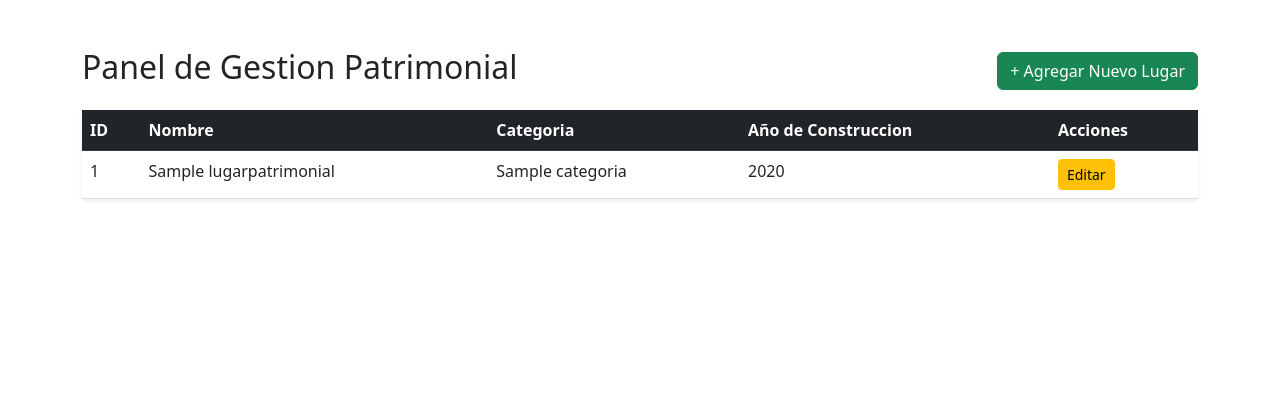
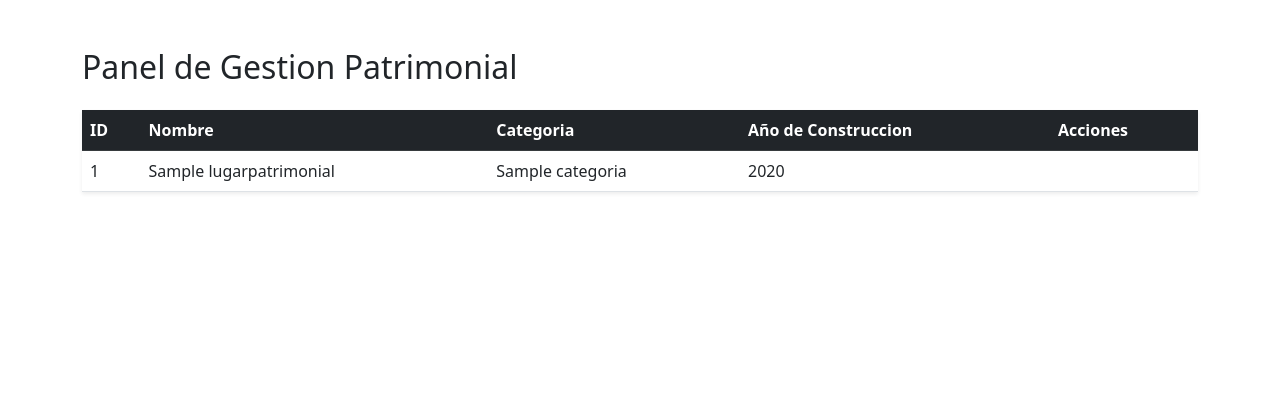
Before and after one commit to sjimenezba/CER2-JIMENEZSERGIO, a Django app: template catalogoPatrimonio/templates/catalogo/gestion.html in a window 1280 px wide. Shown: the part 56-455 px from the top of the page. Run offline with Django 5.2, Linux system fonts and the light colour scheme; the template is opened without the code that fills it: values that come from a table or form of the project are taken from there, others are empty; tables that the repository leaves empty hold one stand-in row (values such as "Sample post").

Commit message:
fix menor correccion ubicacion css y permisos de gestion

```diff
--- a/catalogoPatrimonio/templates/catalogo/gestion.html
+++ b/catalogoPatrimonio/templates/catalogo/gestion.html
@@ -5,9 +5,9 @@
 <div class="row mt-4">
     <div class="col-12 d-flex justify-content-between align-items-center mb-3">
         <h2>Panel de Gestion Patrimonial</h2>
-        <a href="{% url 'agregar_lugar' %}" class="btn btn-success">
-            + Agregar Nuevo Lugar
-        </a>
+        {% if perms.catalogoPatrimonio.add_lugarpatrimonial %}
+            <a href="{% url 'agregar_lugar' %}" class="btn btn-success">+ Agregar Nuevo Lugar</a>
+        {% endif %}
 
     </div>
 
@@ -30,7 +30,9 @@
                     <td>{{ lugar.categoria.nombre }}</td>
                     <td>{{ lugar.anio_construccion }}</td>
                     <td>
-                        <a href="{% url 'editar_lugar' lugar.id %}" class="btn btn-warning btn-sm">Editar</a>
+                        {% if perms.catalogoPatrimonio.change_lugarpatrimonial %}
+                            <a href="{% url 'editar_lugar' lugar.id %}" class="btn btn-warning btn-sm">Editar</a>
+                        {% endif %}
                     </td>
                 </tr>
                 {% empty %}
```
Also changed, not shown: catalogoPatrimonio/static/catalogo/css/landing.css (renamed from catalogoPatrimonio/templates/catalogo/css/landing.css).
